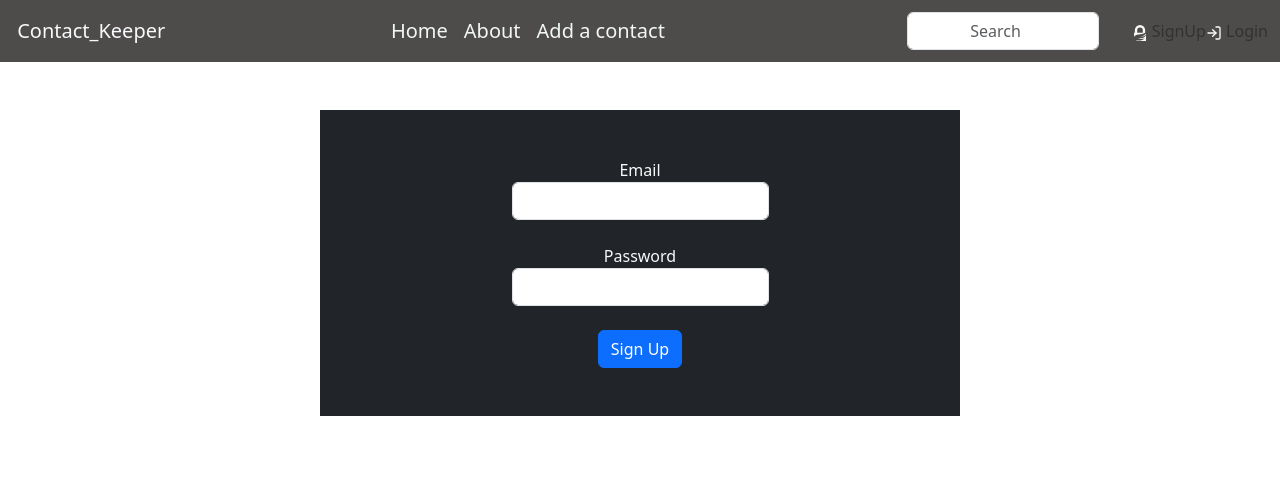
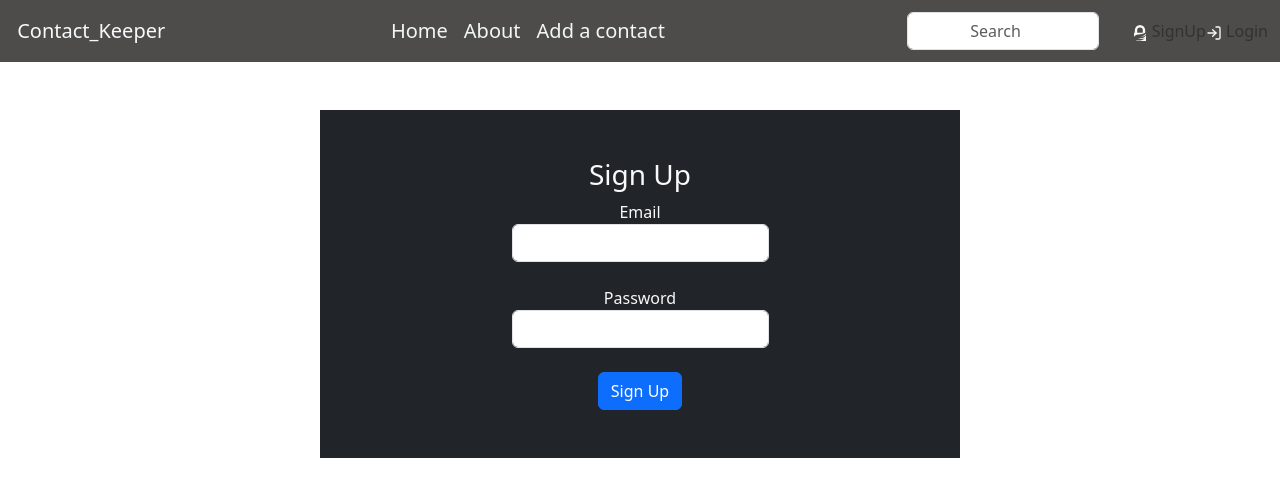
Before and after one commit to Bihabaha/ContactKeeper, a React (Vite) app in the folder frontend/: page /signup in a window 1280 px wide. Shown: the top 496 px of the page. Built offline with nearby package versions, Linux system fonts and the light colour scheme.

Commit message:
login & sign up forms console log next connect to backend

```diff
--- a/frontend/src/Components/Login/Login.jsx
+++ b/frontend/src/Components/Login/Login.jsx
@@ -5,9 +5,9 @@ const Login = () => {
   const [email,setEmail]= useState("")
   const [password,setPassword]=useState("")
   const handleSubmit=async(e)=>{
-    email.preventDefault()
+    e.preventDefault()
 
-
+    console.log(email,password)
 
   }
   return (
--- a/frontend/src/Components/Register/Register.jsx
+++ b/frontend/src/Components/Register/Register.jsx
@@ -1,53 +1,50 @@
-import React, { useState } from 'react'
+import React, { useState } from "react";
 
 const Register = () => {
+  const [email, setEmail] = useState("");
+  const [password, setPassword] = useState("");
 
-  const [email,setEmail]= useState("")
-  const [password,setPassword]=useState("")
-  const handleSubmit=async(e)=>{
-    email.preventDefault()
+  const handleSubmit = async (e) => {
+    e.preventDefault();
 
+    console.log(email, password);
+  };
 
-
-  }
   return (
-    <div className='container w-50 bg-dark mt-5 text-center text-light '>
-      <form className='p-5' onSubmit={handleSubmit}>
-
+    <div className="container w-50 bg-dark mt-5 text-center text-light ">
+      <form className="p-5" onSubmit={handleSubmit}>
+        <h3>Sign Up</h3>
         <div className="mb-3">
-          <label  className="form-label">
+          <label className="form-label">
             <span>Email</span>
 
             <input
               type="email"
               className="form-control"
-             onChange={e=>setEmail(e.target.value)}
-             value={email}
+              onChange={(e) => setEmail(e.target.value)}
+              value={email}
               aria-describedby="emailHelp"
             />
           </label>
         </div>
         <div className="mb-3">
-          <label  className="form-label">
-            <span>  Password</span>
+          <label className="form-label">
+            <span> Password</span>
             <input
               type="password"
               className="form-control"
-              onChange={e=>setPassword(e.target.value)}
+              onChange={(e) => setPassword(e.target.value)}
               value={password}
-
             />
           </label>
         </div>
-
-
 
         <button type="submit" className="btn btn-primary">
           Sign Up
         </button>
       </form>
     </div>
-  )
-}
+  );
+};
 
-export default Register
+export default Register;
--- a/frontend/src/Components/context/AuthContext.jsx
+++ b/frontend/src/Components/context/AuthContext.jsx
@@ -21,7 +21,8 @@ export const AuthContextProvider=({children})=>{
     user:null
   })
 
-  console.log("AuthContext state: ",state)
+
+  console.log("AuthContext state: ", state)
   return(
     <AuthContext.Provider value={{...state,dispatch}} >{children}</AuthContext.Provider>
   )
--- a/frontend/src/hooks/useAuthContext.jsx
+++ b/frontend/src/hooks/useAuthContext.jsx
@@ -1,5 +1,5 @@
+import { AuthContext } from "../Components/context/AuthContext"
 import { useContext } from "react"
-import { AuthContext } from "../Components/context/AuthContext"
 
 
 export const useAuthContext=()=>{
```
